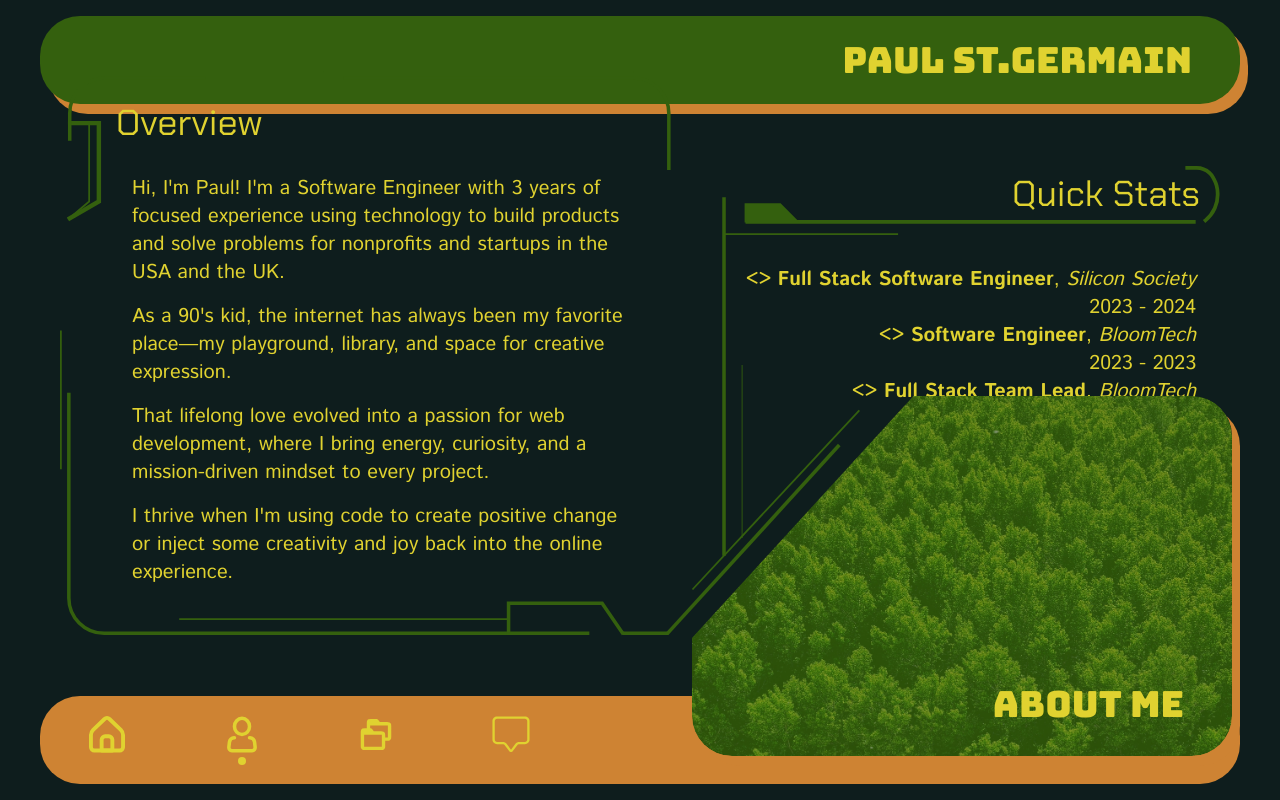
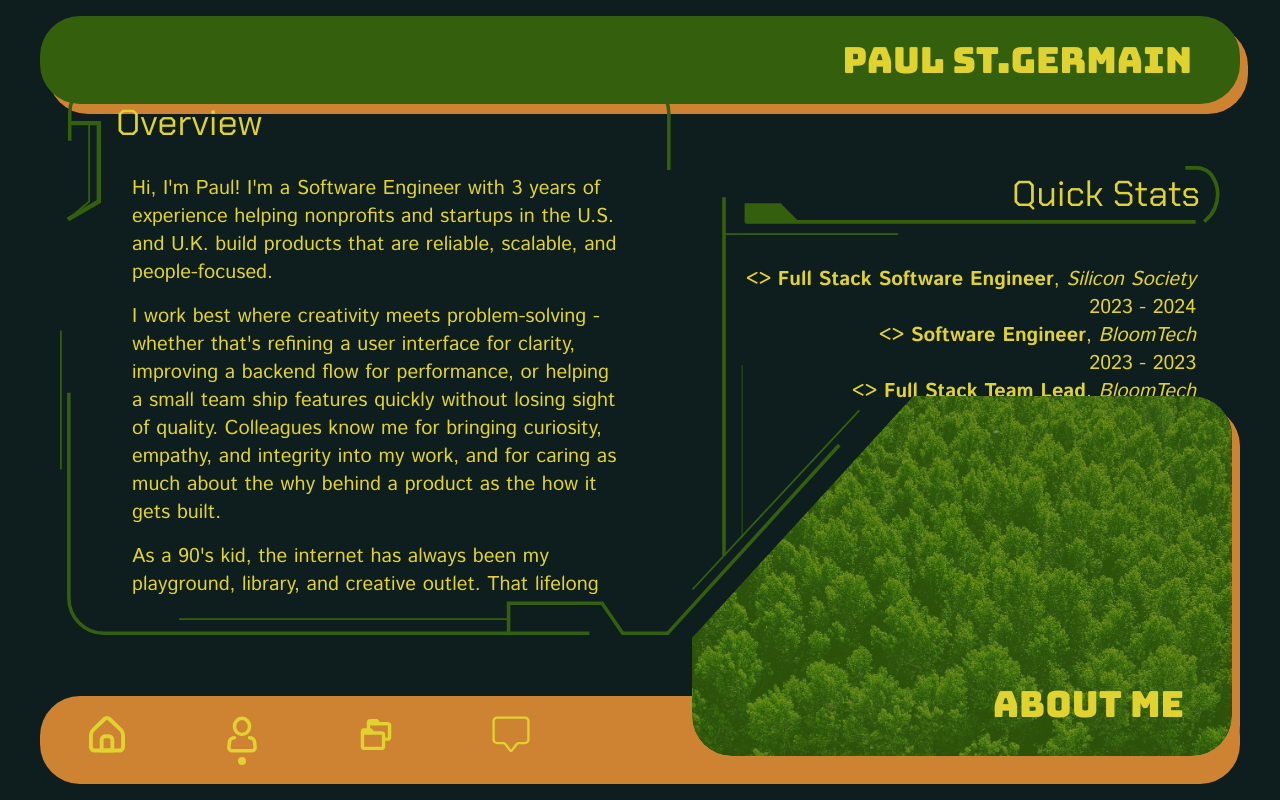
Before and after one commit to paulstgermain/portfolio, a Next.js app: page /about in a window 1280 px wide. Built offline with nearby package versions, Linux system fonts and the light colour scheme.

Commit message:
adjusts about page overview language

```diff
--- a/src/components/AboutOverview.tsx
+++ b/src/components/AboutOverview.tsx
@@ -92,24 +92,19 @@ export default function AboutOverview() {
           ">
             <p className={`${overviewText}`}>
               Hi, I&apos;m Paul! I&apos;m a Software Engineer with 3 years of
-              focused experience using technology to build products
-              and solve problems for nonprofits and startups in the
-              USA and the UK.
+              experience helping nonprofits and startups in the U.S. and U.K. build products that are reliable, scalable, and people-focused.
             </p>
             <p className={`${overviewText}`}>
-              As a 90&apos;s kid, the internet has always been my favorite place—my playground, library, and space for creative expression.
+              I work best where creativity meets problem-solving - whether that&apos;s refining a user interface for clarity, improving a backend flow for performance, or helping a small team ship features quickly without losing sight of quality. Colleagues know me for bringing curiosity, empathy, and integrity into my work, and for caring as much about the why behind a product as the how it gets built.
             </p>
             <p className={`${overviewText}`}>
-              That lifelong love evolved into a passion for web development, where I bring energy, curiosity, and a mission-driven mindset to every project.
+              As a 90&apos;s kid, the internet has always been my playground, library, and creative outlet. That lifelong love evolved into a career in web development, where I thrive on injecting a little joy back into the online experience.
             </p>
             <p className={`${overviewText}`}>
-              I thrive when I&apos;m using code to create positive change or inject some creativity and joy back into the online experience.
+              When I&apos;m not coding for work, I&apos;m usually coding for fun - experimenting with new frameworks, digging into internet nostalgia, or just hanging out with my cats and a good book.
             </p>
             <p className={`${overviewText}`}>
-              When I&apos;m not coding for work, I&apos;m coding for fun. I also enjoy digging into internet nostalgia, spending time with my cats, and reading.
-            </p>
-            <p className={`${overviewText}`}>
-              Here are some of things I currently like to build with:
+              Here are some of the tools I like to build with:
             </p>
             <ul className={`${overviewText} text-center list-inside`}>
               <li>{"<> "}React</li>
```
